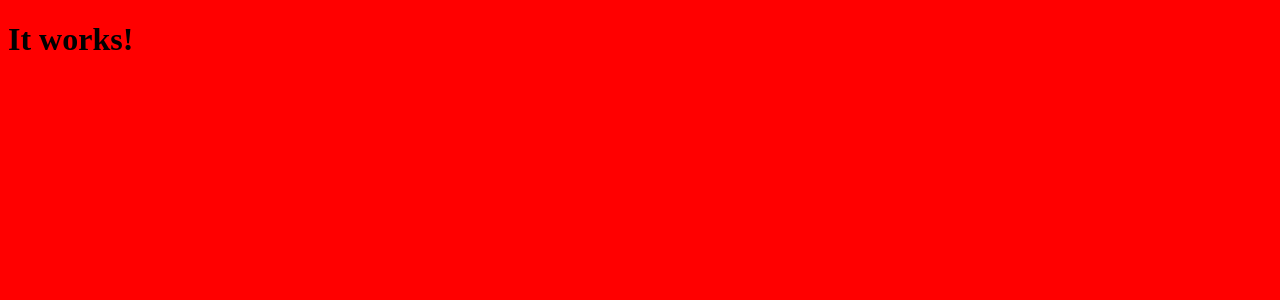
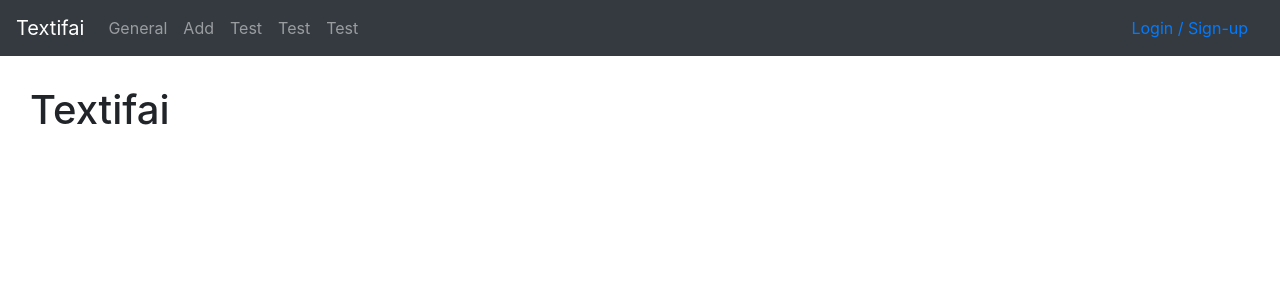
Before and after one commit to CS326-important/space-deer, a Django app: page /textifai/ in a window 1280 px wide. Before the commit the part shown is almost empty. Shown: the top 300 px of the page. Run offline with Django 3.2, Linux system fonts and the light colour scheme; some libraries are stand-ins or nearby versions.

Commit message:
Add navbar to base template

```diff
--- a/contentdensity/textifai/static/css/styles.css
+++ b/contentdensity/textifai/static/css/styles.css
@@ -1,3 +1,3 @@
-body {
-    background-color: red;
+nav {
+    margin-bottom: 30px;
 }
--- a/contentdensity/textifai/templates/base.html
+++ b/contentdensity/textifai/templates/base.html
@@ -5,15 +5,42 @@
         <meta charset="utf-8">
         <meta name="viewport" content="width=device-width, initial-scale=1">
 
+        <link rel="stylesheet" href="https://maxcdn.bootstrapcdn.com/bootstrap/4.0.0-beta.2/css/bootstrap.min.css" integrity="sha384-PsH8R72JQ3SOdhVi3uxftmaW6Vc51MKb0q5P2rRUpPvrszuE4W1povHYgTpBfshb" crossorigin="anonymous">
+
         {% load static %}
         <link rel="stylesheet" href="{% static 'css/styles.css' %}">
     </head>
 
     <body>
         <!-- Navbar -->
-
+        {% block nav %}
+        <nav class="navbar navbar-expand-lg navbar-dark bg-dark">
+            <a class="navbar-brand" href="{% url 'index' %}">Textifai</a>
+            <button class="navbar-toggler" type="button" data-toggle="collapse" data-target="#navbarNav" aria-controls="navbarNav" aria-expanded="false" aria-label="Toggle navigation">
+                <span class="navbar-toggler-icon"></span>
+            </button>
+            <div class="collapse navbar-collapse justify-content-between" id="navbarNav">
+                <div class="navbar-nav">
+                    <a href="#" class="nav-link nav-item">General</a>
+                    <a href="#" class="nav-link nav-item">Add</a>
+                    <a href="#" class="nav-link nav-item">Test</a>
+                    <a href="#" class="nav-link nav-item">Test</a>
+                    <a href="#" class="nav-link nav-item">Test</a>
+                </div>
+                <a href="#" class="nav-link">Login / Sign-up</a>
+            </div>
+        </nav>
+        {% endblock %}
 
         <!-- Content -->
-        {% block content %}{% endblock %}
+        <div class="container-fluid">
+            <div class="col-10">
+                {% block content %}{% endblock %}
+            </div>
+        </div>
+
+        <script src="https://code.jquery.com/jquery-3.2.1.slim.min.js" integrity="sha384-KJ3o2DKtIkvYIK3UENzmM7KCkRr/rE9/Qpg6aAZGJwFDMVNA/GpGFF93hXpG5KkN" crossorigin="anonymous"></script>
+        <script src="https://cdnjs.cloudflare.com/ajax/libs/popper.js/1.12.3/umd/popper.min.js" integrity="sha384-vFJXuSJphROIrBnz7yo7oB41mKfc8JzQZiCq4NCceLEaO4IHwicKwpJf9c9IpFgh" crossorigin="anonymous"></script>
+        <script src="https://maxcdn.bootstrapcdn.com/bootstrap/4.0.0-beta.2/js/bootstrap.min.js" integrity="sha384-alpBpkh1PFOepccYVYDB4do5UnbKysX5WZXm3XxPqe5iKTfUKjNkCk9SaVuEZflJ" crossorigin="anonymous"></script>
     </body>
 </html>
--- a/contentdensity/textifai/templates/index.html
+++ b/contentdensity/textifai/templates/index.html
@@ -1,5 +1,5 @@
 {% extends "base.html" %}
 
 {% block content %}
-<h1>It works!</h1>
+<h1>Textifai</h1>
 {% endblock %}
```
Also changed, not shown: contentdensity/db.sqlite3.
